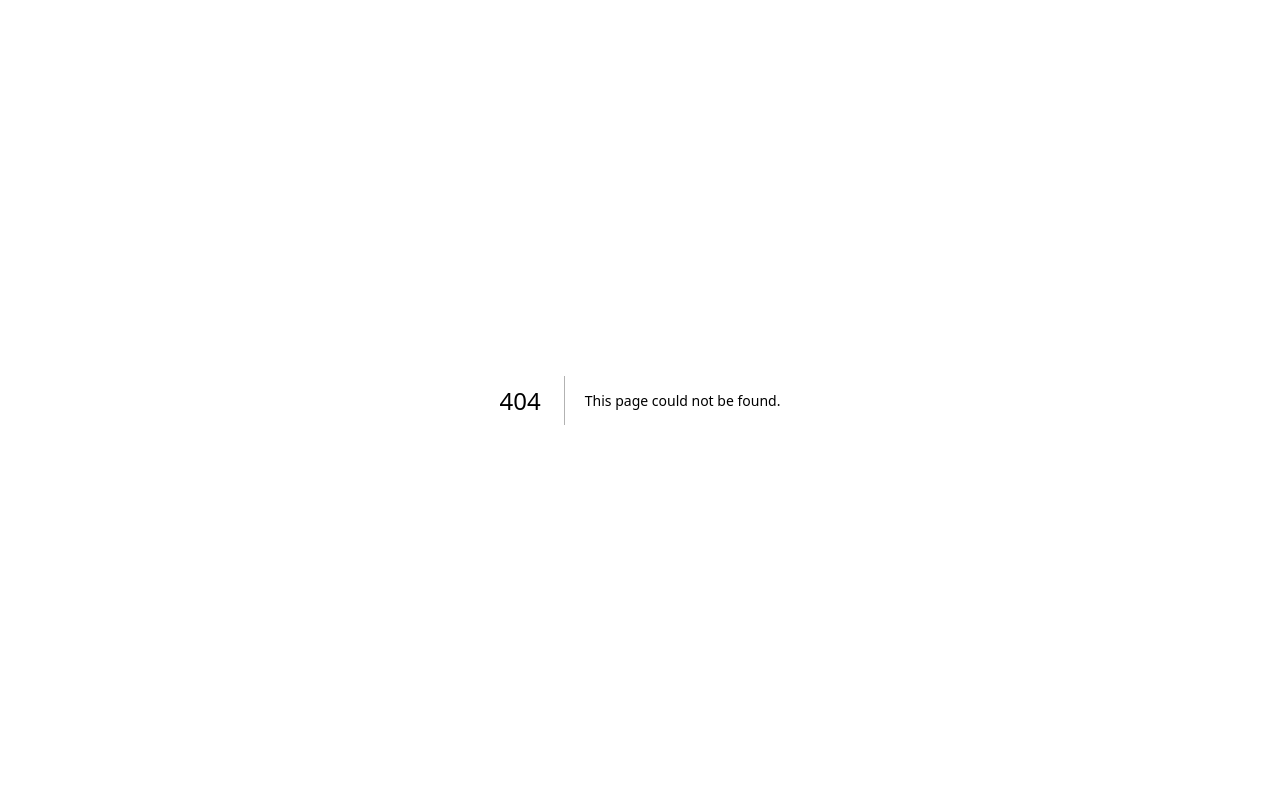
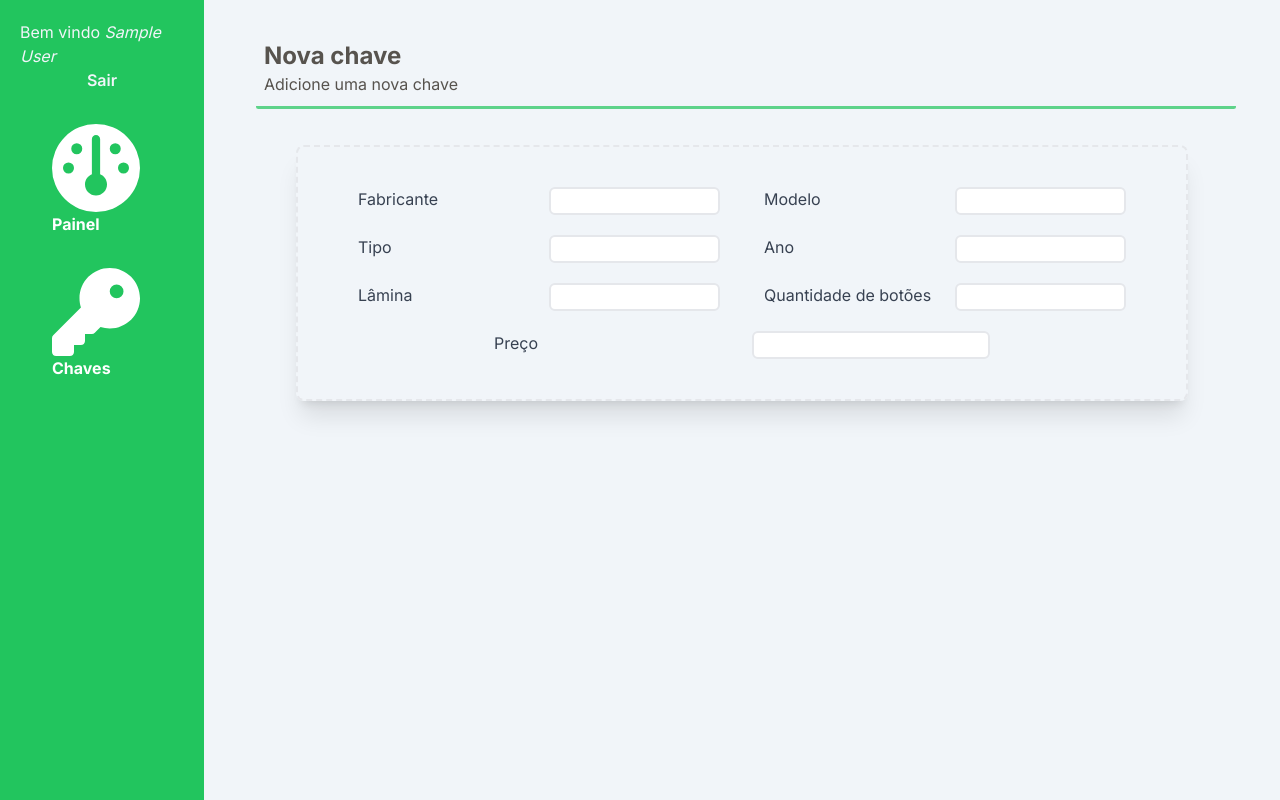
Before and after one commit to gabeFrancisco/DoctorKeyWeb, a Next.js app: page /dashboard/keys/new in a window 1280 px wide. Before the commit this address had no page. Built offline with nearby package versions, Linux system fonts and the light colour scheme; no server answers; sample sign-in values are in the browser's storage.

Commit message:
started new key page | building form

```diff
--- /dev/null
+++ b/src/app/dashboard/keys/new/page.tsx
@@ -0,0 +1,84 @@
+import SectionTitle from "@/components/SectionTitle/SectionTitle";
+import React from "react";
+
+const page = () => {
+  return (
+    <div>
+      <SectionTitle title="Nova chave" subtitle="Adicione uma nova chave" />
+      <div className=" border-gray-200 border-2 border-dashed rounded-lg shadow-xl mt-5 mx-16">
+        <div className="m-5 p-5">
+          <form className="flex flex-col items-center justify-center">
+            <div className="grid grid-cols-2 gap-1 text-gray-700">
+              <div className="grid grid-cols-2 gap-5 mx-5">
+                <label htmlFor="user">Fabricante</label>
+                <input
+                  name="username"
+                  className="rounded-md border-2"
+                  // value={formik.values.username}
+                  // onChange={formik.handleChange}
+                  type="text"
+                />
+                <label htmlFor="password">Tipo</label>
+                <input
+                  name="password"
+                  className="rounded-md border-2"
+                  // value={formik.values.password}
+                  // onChange={formik.handleChange}
+                  type="text"
+                />
+                <label htmlFor="password">Lâmina</label>
+                <input
+                  name="password"
+                  className="rounded-md border-2"
+                  // value={formik.values.password}
+                  // onChange={formik.handleChange}
+                  type="text"
+                />
+              </div>
+              <div className="grid grid-cols-2 gap-5 mx-5">
+                <label htmlFor="password">Modelo</label>
+                <input
+                  name="password"
+                  className="rounded-md border-2"
+                  // value={formik.values.password}
+                  // onChange={formik.handleChange}
+                  type="text"
+                />
+                <label htmlFor="password">Ano</label>
+                <input
+                  name="password"
+                  className="rounded-md border-2"
+                  // value={formik.values.password}
+                  // onChange={formik.handleChange}
+                  type="text"
+                />
+                <label htmlFor="password">Quantidade de botões</label>
+                <input
+                  name="password"
+                  className="rounded-md border-2"
+                  // value={formik.values.password}
+                  // onChange={formik.handleChange}
+                  type="text"
+                />
+              </div>
+            </div>
+            <div className="grid grid-cols-1 gap-1 text-gray-700 mt-5 px-20">
+              <div className="grid grid-cols-2 gap-5 mx-5">
+                <label htmlFor="password">Preço</label>
+                <input
+                  name="password"
+                  className="rounded-md border-2"
+                  // value={formik.values.password}
+                  // onChange={formik.handleChange}
+                  type="text"
+                />
+              </div>
+            </div>
+          </form>
+        </div>
+      </div>
+    </div>
+  );
+};
+
+export default page;
--- a/src/app/login/page.tsx
+++ b/src/app/login/page.tsx
@@ -25,7 +25,7 @@ const page = () => {
   });
   return (
     <div className="flex flex-row items-stretch h-screen">
-      <div className="w-2/5 bg-zinc bg-gradient-to-tr from-green-200 to-green-400 h-full flex flex-col justify-center items-center">
+      <div className="w-2/5 bg-zinc bg-gradient-to-tr from-green-300 to-green-500 h-full flex flex-col justify-center items-center">
         <div className="bg-slate-200 p-3 rounded-lg shadow-lg h-2/5">
           <form>
             <div className="m-5">
@@ -49,7 +49,7 @@ const page = () => {
             <div>
               <button
                 onClick={() => formik.handleSubmit()}
-                className="rounded-lg px-3 py-1 bg-green-400 text-white"
+                className="rounded-lg px-3 py-1 bg-green-500 text-white"
                 type="button"
               >
                 Entrar!
--- a/src/components/Keys/KeyTable.tsx
+++ b/src/components/Keys/KeyTable.tsx
@@ -14,7 +14,7 @@ const KeyTable = () => {
   return (
     <div className="overflow-x-auto shadow-md sm:rounded-lg">
       <table className="w-full text-sm text-left text-gray-500 dark:text-gray-400 rounded-md">
-        <thead className="border-0 rounded-md text-md text-gray-100 bg-green-400 dark:bg-gray-700 dark:text-gray-400">
+        <thead className="border-0 rounded-md text-md text-gray-100 bg-green-500 dark:bg-gray-700 dark:text-gray-400">
           <tr>
             <th className="px-6 py-3 m-1">Modelo</th>
             <th className="px-6 py-3 m-1">Marca</th>
--- a/src/components/Keys/KeyToolbar.tsx
+++ b/src/components/Keys/KeyToolbar.tsx
@@ -6,10 +6,10 @@ const KeyToolbar = () => {
     navigator
   }
   return (
-    <div className='border-2 border-neutral-300 rounded-sm w-full flex flex-row  my-3 p-2'>
-      <Link href='' className='rounded-md bg-green-400 m-1 py-1 px-2 text-sm text-white'>Nova chave!</Link>
-      <Link href='' className='rounded-md bg-blue-400 m-1 py-1 px-2 text-sm text-white'>Tipos</Link>
-      <Link href='keys/blades' className='rounded-md bg-yellow-500 m-1 py-1 px-2 text-sm text-white'>Lâminas</Link>
+    <div className='rounded-md border-dashed border-2 w-full flex flex-row  my-3 p-2'>
+      <Link href='keys/new' className='rounded-md shadow-md bg-green-500 m-1 py-1 px-2 text-sm text-white'>Nova chave!</Link>
+      <Link href='' className='rounded-md shadow-md bg-blue-400 m-1 py-1 px-2 text-sm text-white'>Tipos</Link>
+      <Link href='keys/blades' className='rounded-md shadow-md bg-yellow-500 m-1 py-1 px-2 text-sm text-white'>Lâminas</Link>
     </div>
   )
 }
--- a/src/components/SectionTitle/styles.css
+++ b/src/components/SectionTitle/styles.css
@@ -12,7 +12,7 @@
 }
 
 .growingLine{
-  border-bottom: 3px solid rgba(74, 222, 128, 0.709);
+  border-bottom: 3px solid rgba(34, 197, 94, 0.709);
   border-radius: 5px;
   height: 0.3rem;
   background: linear-gradient(to right, var(--primary), #b0d3f5) ;
--- a/src/components/Sidebar/Sidebar.tsx
+++ b/src/components/Sidebar/Sidebar.tsx
@@ -22,7 +22,7 @@ const links = [
 const Sidebar = () => {
   const { data, status } = useSession();
   return (
-    <aside className="bg-green-400 w-1/5 h-screen sticky text-slate-100">
+    <aside className="bg-green-500 w-1/5 h-screen sticky text-slate-100">
       <div className="flex flex-col items-center m-5">
         {status === "authenticated" && data !== null && (
           <div className="flex flex-col items-center">
--- a/src/utils/authOptions.ts
+++ b/src/utils/authOptions.ts
@@ -30,7 +30,7 @@ export const authOptions: AuthOptions = {
   ],
   session: {
     strategy: "jwt",
-    maxAge: 300
+    maxAge: 3600
   },
   pages: {
     signIn: "/login",
```
